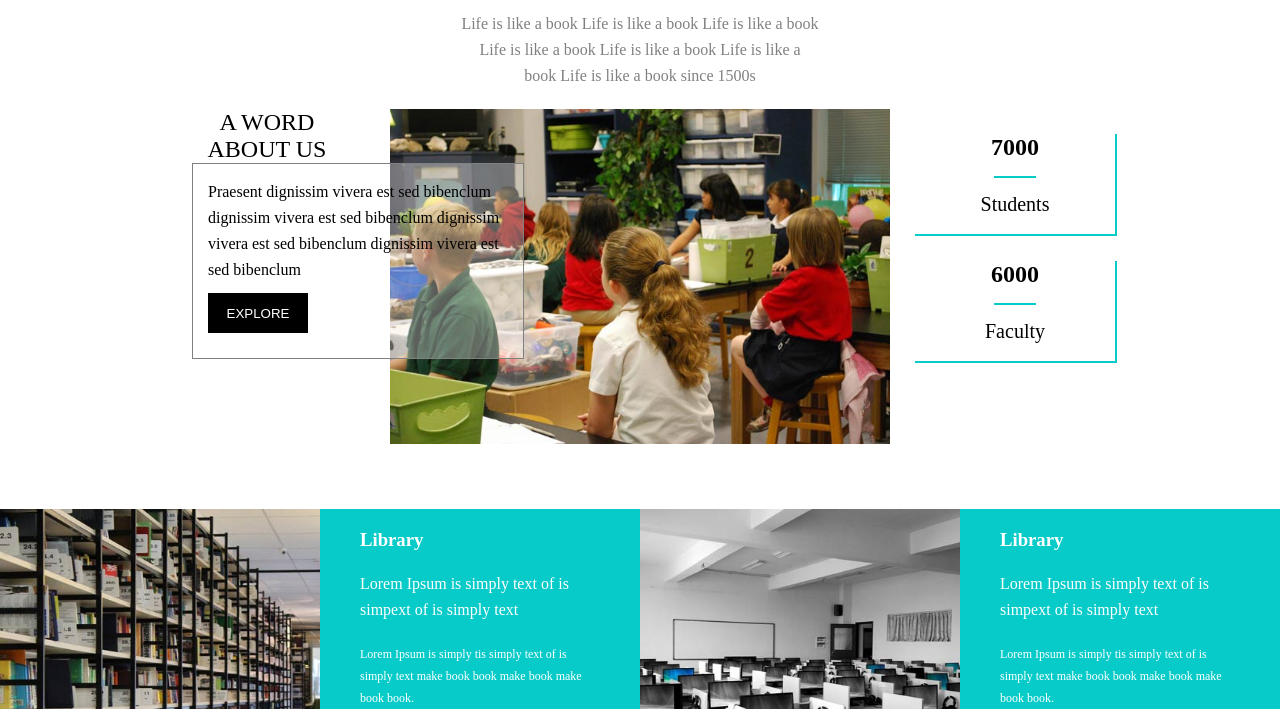
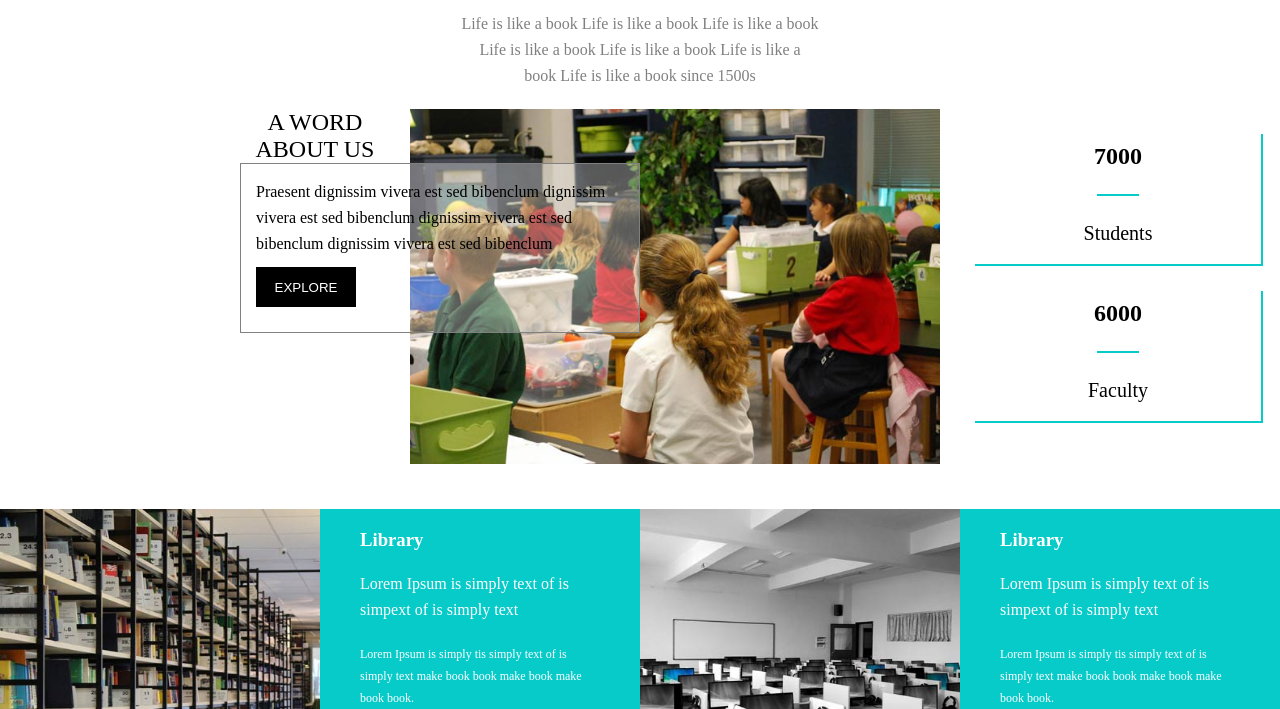
Before and after one commit to jupiter0306/CSSDemo, a plain HTML site: page index.html in a window 1280 px wide. Shown: the part 687-1396 px from the top of the page. Drawn offline with Linux system fonts and the light colour scheme.

Commit message:
Update index.css
修改了about块中三个块在大分辨率显示器的布局错乱问题

```diff
--- a/CSS/index.css
+++ b/CSS/index.css
@@ -124,7 +124,7 @@ hr.decorate{
     text-align: center;
 }
 
-.about .about-middle{height:400px;}
+/* .about .about-middle{height:400px;}
 .about .about-middle .left{
     position: absolute;
     left:15%;
@@ -181,7 +181,71 @@ hr.decorate{
     margin:25px;
 }
 .about .about-middle .right .right-con p{font-size:20px;}
+ */
 
+
+ .about .about-middle {
+     width:1200px;
+     height:400px;
+     margin:0 auto;
+ }
+ .about .about-middle .left{
+     width:370px;
+     float:left;
+     position: relative;
+     left:200px;
+     z-index: 3;
+
+ }
+ .about .about-middle .left h2{
+     text-align: center;
+     font-weight: 500;
+     width:150px;
+ }
+ .about .about-middle .left dl{
+    background-color: rgba(255, 255, 255, 0.329);
+    width:368px;
+    border:1px gray solid;
+    padding:15px;
+    font-size:16px;
+    line-height: 26px;
+}
+.about .about-middle .left button{
+    width:100px;
+    height:40px;
+    padding:10px;
+    margin:10px 0;
+    background-color: #000;
+    border:1px #000 solid;
+    color:#fff;
+}
+.about .about-middle .left button:hover{
+    background-color: transparent;
+    color:#000;
+}
+
+.about .about-middle .center{
+    width:530px;
+    float: left;
+}
+.about .about-middle .center img{
+    width:530px;
+
+}
+.about .about-middle .right{
+    float:right;
+    width:290px;
+}
+.about .about-middle .right .right-con{
+    width:286px;
+    height:130px;
+    border-right:2px #07cbc9 solid;
+    border-bottom:2px #07cbc9 solid;
+    text-align:center;
+    margin:25px;
+    line-height: 45px;
+}
+.about .about-middle .right .right-con p{font-size:20px;}
 
 .about .about-bottom .about-bottom-con{
     width:25%;
```
